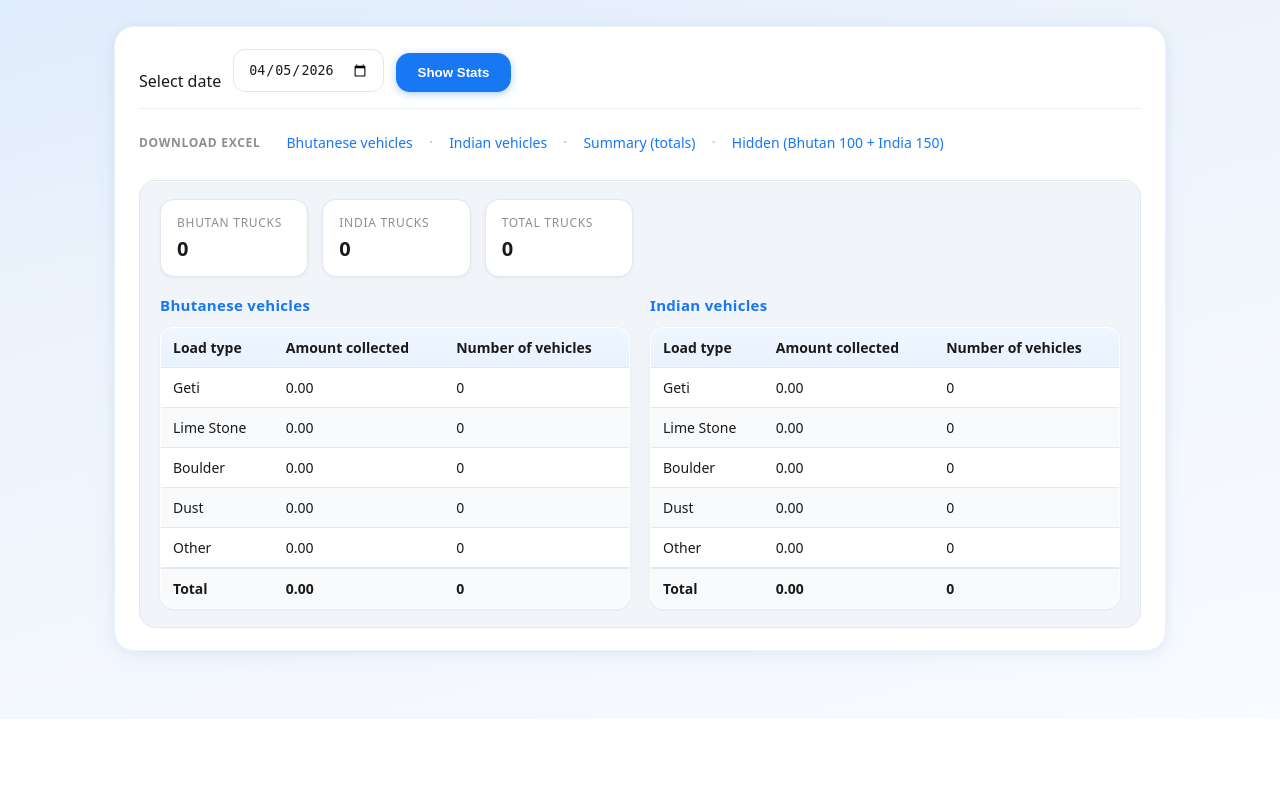
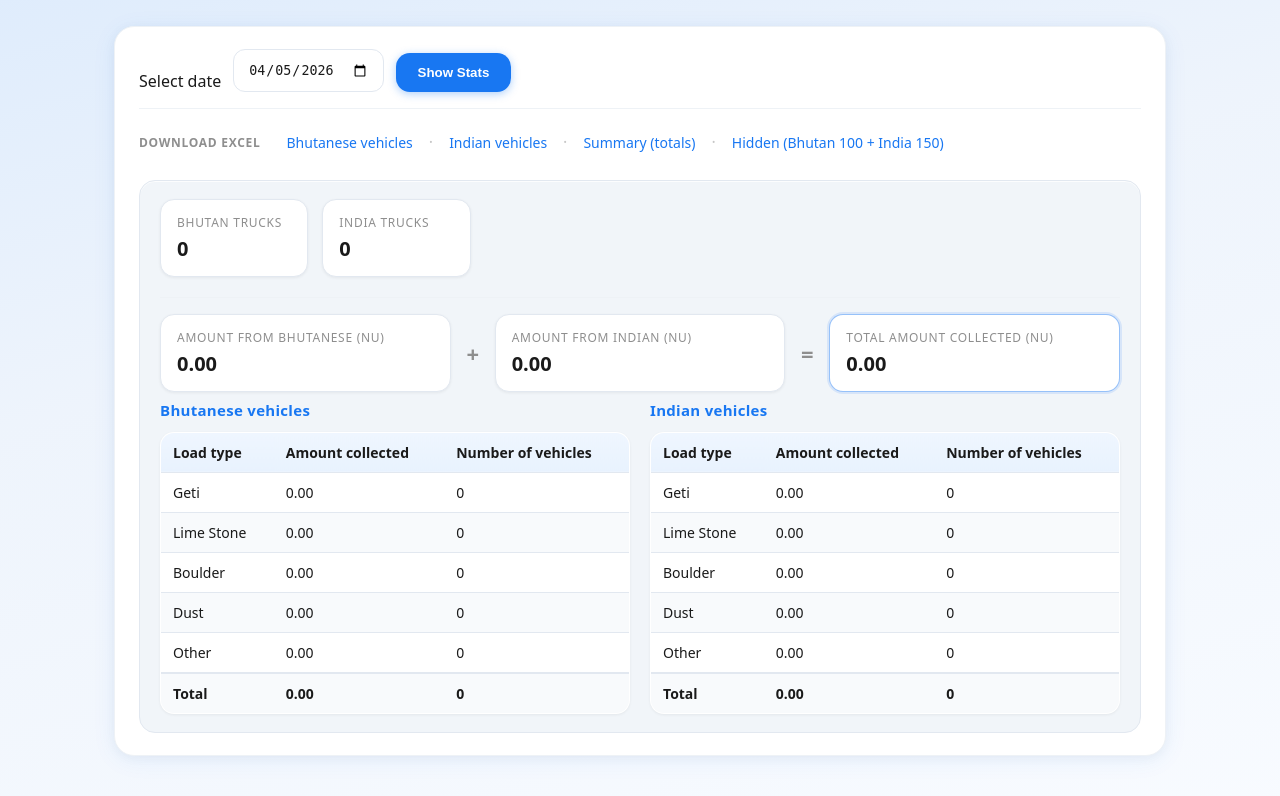
Before and after one commit to beacparking/BEAC-CLEAN, a Flask app: page /stats in a window 1280 px wide. Shown: the part 177-973 px from the top of the page. Before the commit the page ends 895 px from the top, so only its background shows below. Run offline with Flask 3, Linux system fonts and the light colour scheme; the visitor is signed in with stand-in values (Sample User, id 1); data that the repository does not hold is empty; some libraries are stand-ins or nearby versions.

Commit message:
Stats: Members-style counts + amount row; drop old 3-card summary

```diff
--- a/templates/stats.html
+++ b/templates/stats.html
@@ -53,9 +53,21 @@
             <div class="stats-summary-label">India trucks</div>
             <div class="stats-summary-value">{{ stats.indian }}</div>
         </div>
-        <div>
-            <div class="stats-summary-label">Total trucks</div>
-            <div class="stats-summary-value">{{ stats.total }}</div>
+    </div>
+    <div class="members-amount-equation" role="group" aria-label="Amount breakdown">
+        <div class="members-amount-card">
+            <div class="stats-summary-label">Amount from Bhutanese (Nu)</div>
+            <div class="stats-summary-value">{{ "%.2f"|format(stats.amounts_bhutanese.total) }}</div>
+        </div>
+        <span class="members-amount-op" aria-hidden="true">+</span>
+        <div class="members-amount-card">
+            <div class="stats-summary-label">Amount from Indian (Nu)</div>
+            <div class="stats-summary-value">{{ "%.2f"|format(stats.amounts_indian.total) }}</div>
+        </div>
+        <span class="members-amount-op" aria-hidden="true">=</span>
+        <div class="members-amount-card members-amount-card--total">
+            <div class="stats-summary-label">Total amount collected (Nu)</div>
+            <div class="stats-summary-value">{{ "%.2f"|format(stats.amounts_bhutanese.total + stats.amounts_indian.total) }}</div>
         </div>
     </div>
 
```
